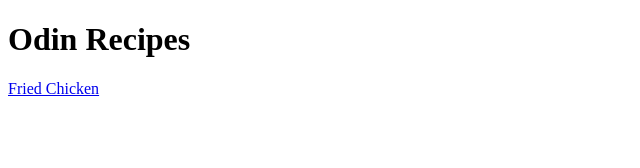
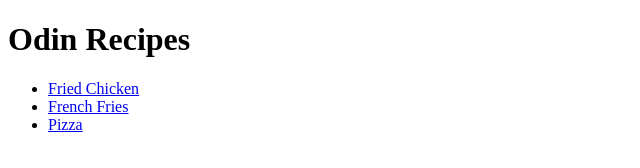
Before and after one commit to MarcosFerrari5/odin-recipes, a plain HTML site: page index.html in a window 1280 px wide. Shown: the whole page, without its empty margins (0-640 px from the left). Drawn offline with Linux system fonts and the light colour scheme.

```diff
--- a/index.html
+++ b/index.html
@@ -2,10 +2,17 @@
 <html lang="en">
 <head>
     <meta charset="UTF-8">
+    <meta name="viewport" content="width=device-width, initial-scale=1.0">
     <title>Document</title>
 </head>
 <body>
     <h1>Odin Recipes</h1>
-    <a href="recipes/fried-chicken.html">Fried Chicken</a>
+
+    <ul>
+        <li><a href="recipes/fried-chicken.html">Fried Chicken</a></li>
+        <li><a href="recipes/french-fries.html">French Fries</a></li>
+        <li><a href="recipes/pizza.html">Pizza</a></li>
+    </ul>
+
 </body>
 </html>
```
Also changed, not shown: images/french-fries.jpg (added), images/pizza.jpg (added).
